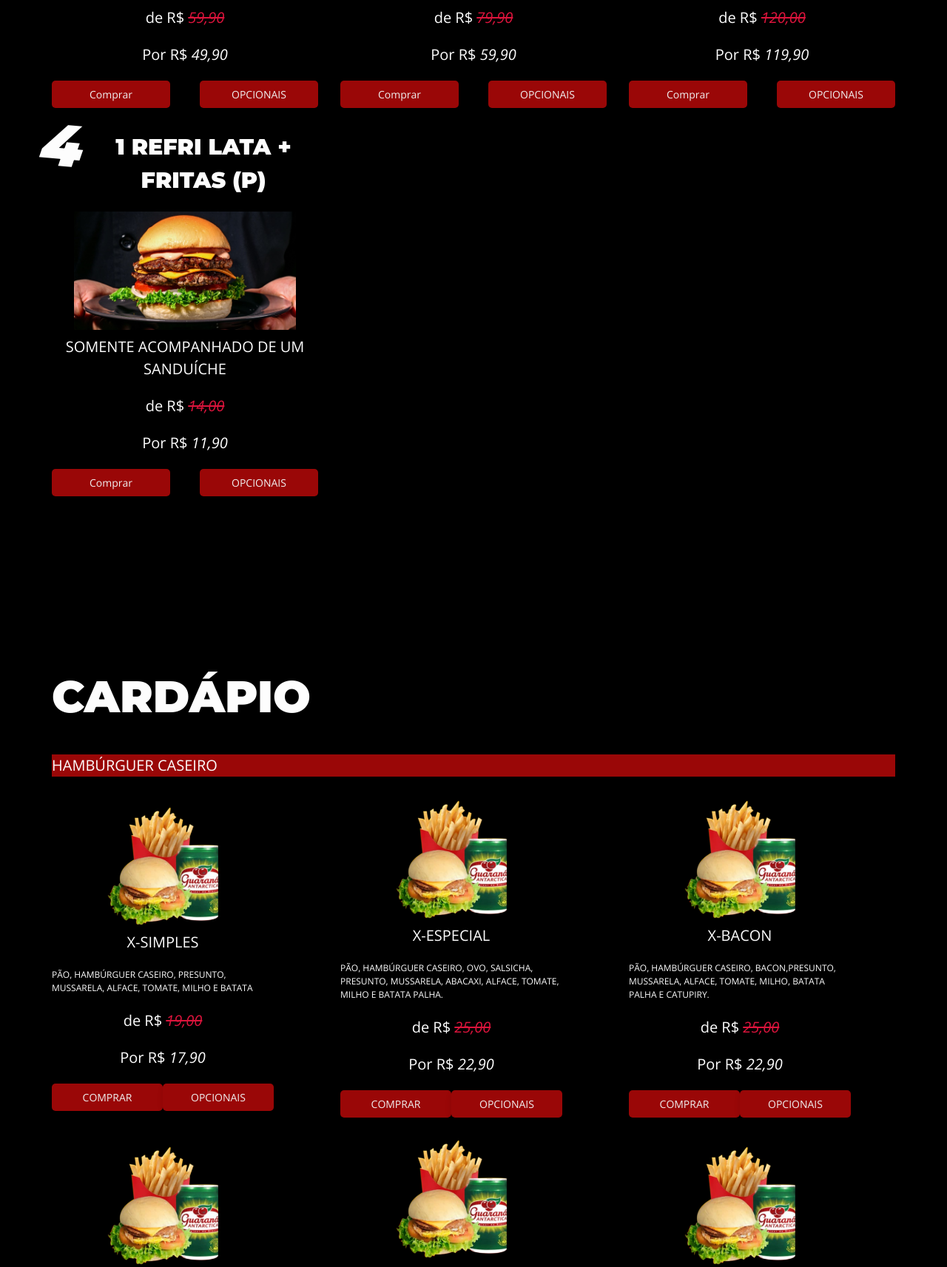
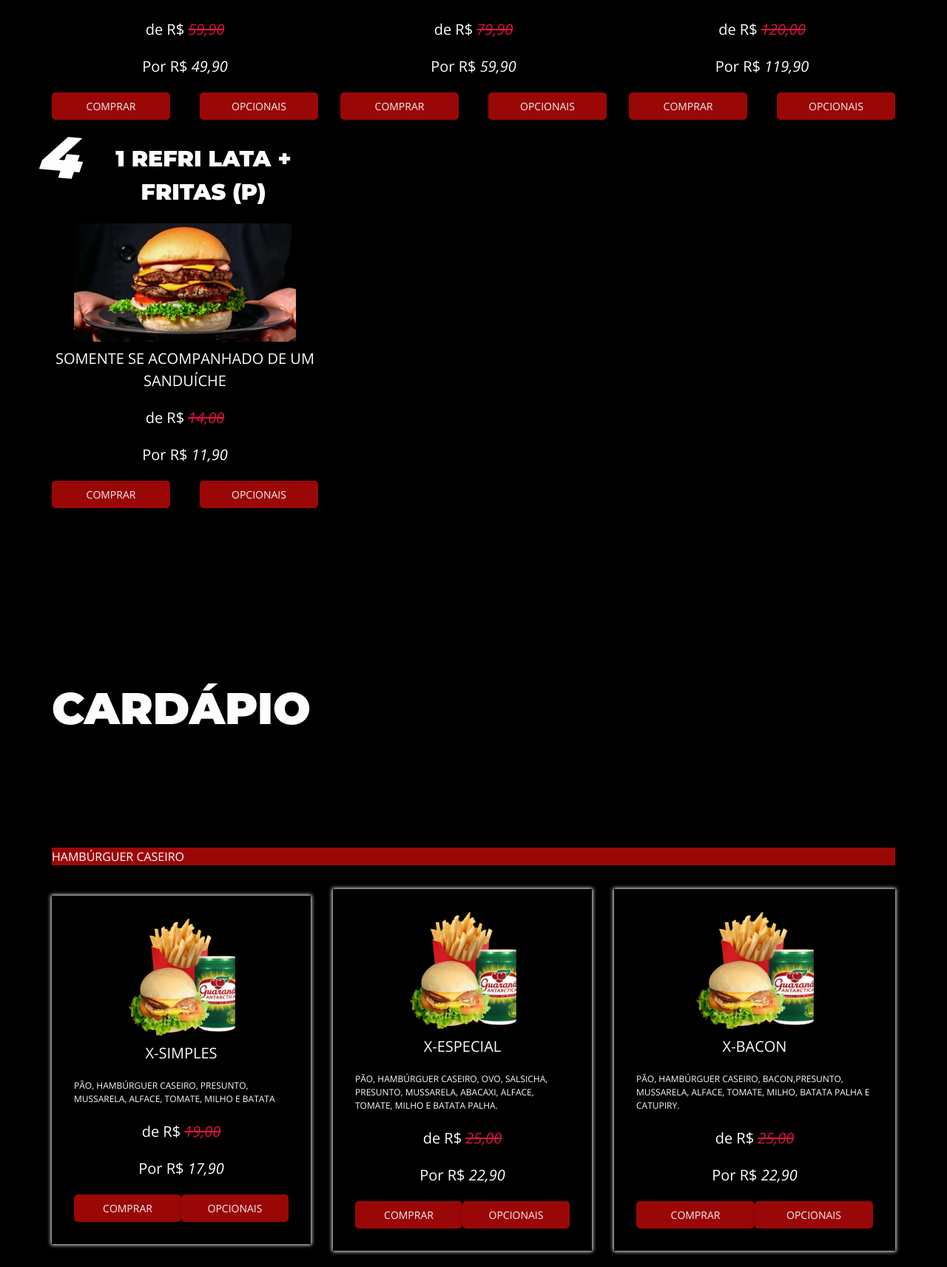
Before and after one commit to Brendontech/Mr_Xhanburgueria.com, a plain HTML site: page index.html in a window 1280 px wide. Shown: the part 845-2558 px from the top of the page at 74% size. Drawn offline with nearby package versions, Linux system fonts and the light colour scheme.

Commit message:
atualização da div de produtos

```diff
--- a/assets/css/style.css
+++ b/assets/css/style.css
@@ -42,7 +42,7 @@
 }
 
 .grid-main-heading {
-    margin-bottom: 1rem;
+    margin-bottom: 15vh;
     margin-top: 3.5rem;
 }
 
@@ -50,6 +50,7 @@
     margin-top: 4vh;
     margin-bottom: 4vh;
     background-color: var(--secondary-color);
+    font-size: 1.6rem;
 }
 
 .grid {
@@ -85,9 +86,10 @@
 
 .gallery-img {
     width: 100%;
-    max-width: 30rem;
     max-height: 56rem;
     overflow: hidden;
+    padding: 30px;
+    box-shadow: 0px 0px 5px 1px var(--primary-color);
 }
 
 .gallery-img img {
--- a/index.html
+++ b/index.html
@@ -52,7 +52,6 @@
     <section id="grid-one" class="grid-one section">
         <div class=" main-content grid-one-content">
             <h2 class="grid-main-heading">COMBOS PROMOCIONAIS</h2>
-            <p class="grid-description"> Os melhores preços para a familia</p>
             <div class="grid text-center">
                 <div>
                     <h3>1 X-Especial + <br> 1 X-Tudo <br> + Refri 1 Lt</h3>
@@ -63,7 +62,7 @@
                     <p id="desconto"> de R$ <i><del> 59,90</p></del></i>
                     <p id="valor">Por R$<i> 49,90</i></p>
                     <div class="comprar-btn-alinhar">
-                        <a class="btn-comprar-hbg" onclick="addToCart('COMBO 1', 49.90)">Comprar</a>
+                        <a class="btn-comprar-hbg" onclick="addToCart('COMBO 1', 49.90)">COMPRAR</a>
                         <a class="btn-comprar-hbg" href="/assets/html/montando-item2/montando-item1.html">OPCIONAIS</a>
                     </div>
 
@@ -77,7 +76,7 @@
                     <p id="desconto"> de R$ <i><del> 79,90</p></del></i>
                     <p id="valor">Por R$<i> 59,90</i></p>
                     <div class="comprar-btn-alinhar">
-                        <a class="btn-comprar-hbg" onclick="addToCart('COMBO 2', 59.90)">Comprar</a>
+                        <a class="btn-comprar-hbg" onclick="addToCart('COMBO 2', 59.90)">COMPRAR</a>
                         <a class="btn-comprar-hbg" href="/assets/html/montando-item2/montando-item1.html">OPCIONAIS</a>
                     </div>
                 </div>
@@ -90,7 +89,7 @@
                     <p id="desconto"> de R$ <i><del> 120,00</p></del></i>
                     <p id="valor">Por R$<i> 119,90</i></p>
                     <div class="comprar-btn-alinhar">
-                        <a class="btn-comprar-hbg" onclick="addToCart('COMBO 3', 119.90)">Comprar</a>
+                        <a class="btn-comprar-hbg" onclick="addToCart('COMBO 3', 119.90)">COMPRAR</a>
                         <a class="btn-comprar-hbg" href="/assets/html/montando-item2/montando-item1.html">OPCIONAIS</a>
                     </div>
                 </div>
@@ -98,12 +97,12 @@
                     <h3>1 REFRI LATA + <br> FRITAS (P)</h3>
                     <img class="combo1" src="/assets/img/X-Big.jpeg" alt="">
                     <p>
-                        SOMENTE ACOMPANHADO DE UM SANDUÍCHE
+                        SOMENTE SE ACOMPANHADO DE UM SANDUÍCHE
                     </p>
                     <p id="desconto"> de R$ <i><del> 14,00</p></del></i>
                     <p id="valor">Por R$<i> 11,90</i></p>
                     <div class="comprar-btn-alinhar">
-                        <a class="btn-comprar-hbg" onclick="addToCart('COMBO 4', 11.90)">Comprar</a>
+                        <a class="btn-comprar-hbg" onclick="addToCart('COMBO 4', 11.90)">COMPRAR</a>
                         <a class="btn-comprar-hbg" href="/assets/html/montando-item2/montando-item1.html">OPCIONAIS</a>
                     </div>
                 </div>
```
